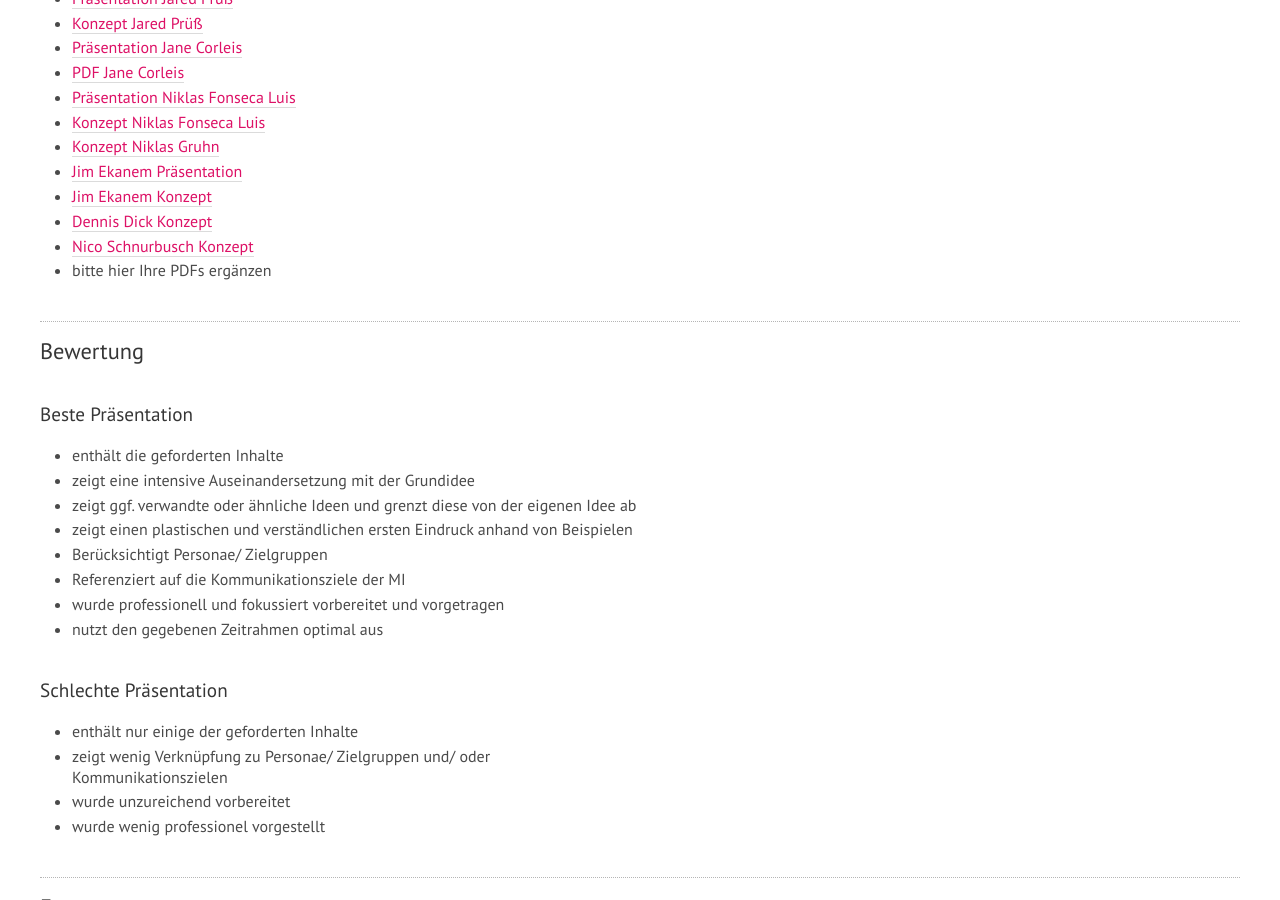
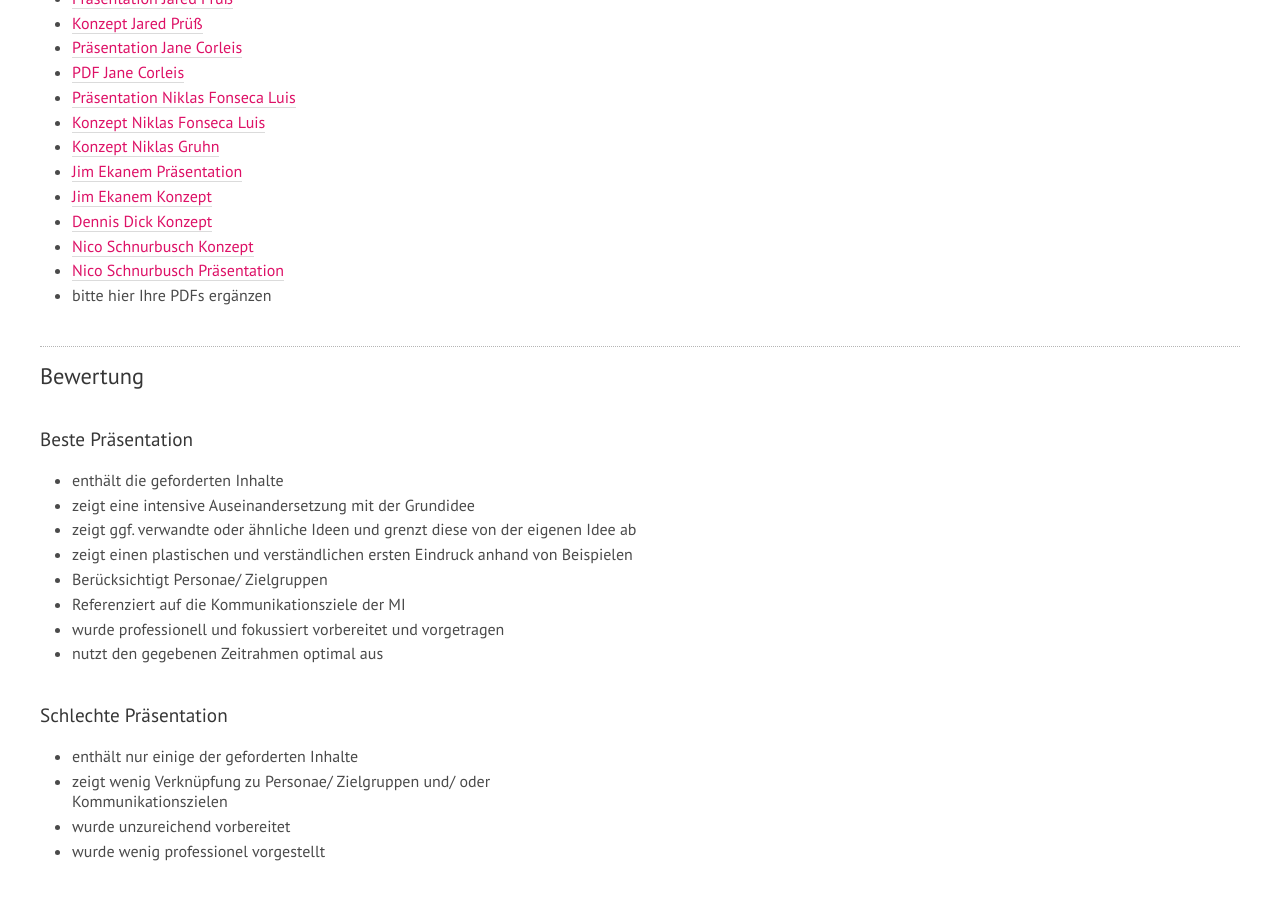
Before and after one commit to th-koeln/mi-wpf-digitale-kommunikation, a Jekyll site: the page built from _lehrveranstaltungen/fr-praesentation-ideen.md, in a window 1280 px wide and 900 px high, scrolled down 1058 px. Built offline with Jekyll 4.4.1, drawn with Linux system fonts in a browser that asks for light colours; nearby versions of some CDN libraries.

Commit message:
Update fr-praesentation-ideen.md

```diff
--- a/_lehrveranstaltungen/fr-praesentation-ideen.md
+++ b/_lehrveranstaltungen/fr-praesentation-ideen.md
@@ -42,6 +42,7 @@ Dazu bitte ein kurzes PDF erstellen und hier verlinken. Das PDF bitte auch ausge
 - [Jim Ekanem Konzept](../../download/Konzept_Jim_Typographie.pdf  )
 - [Dennis Dick Konzept](../../download/Bildsprache_Dennis_Dick.pdf )
 - [Nico Schnurbusch Konzept](../../download/Konzept_Nico Schnurbusch.pdf )
+- [Nico Schnurbusch Präsentation](../../download/Präsentation_Nico Schnurbusch.pdf )
 - bitte hier Ihre PDFs ergänzen
 
 ## Bewertung
```
